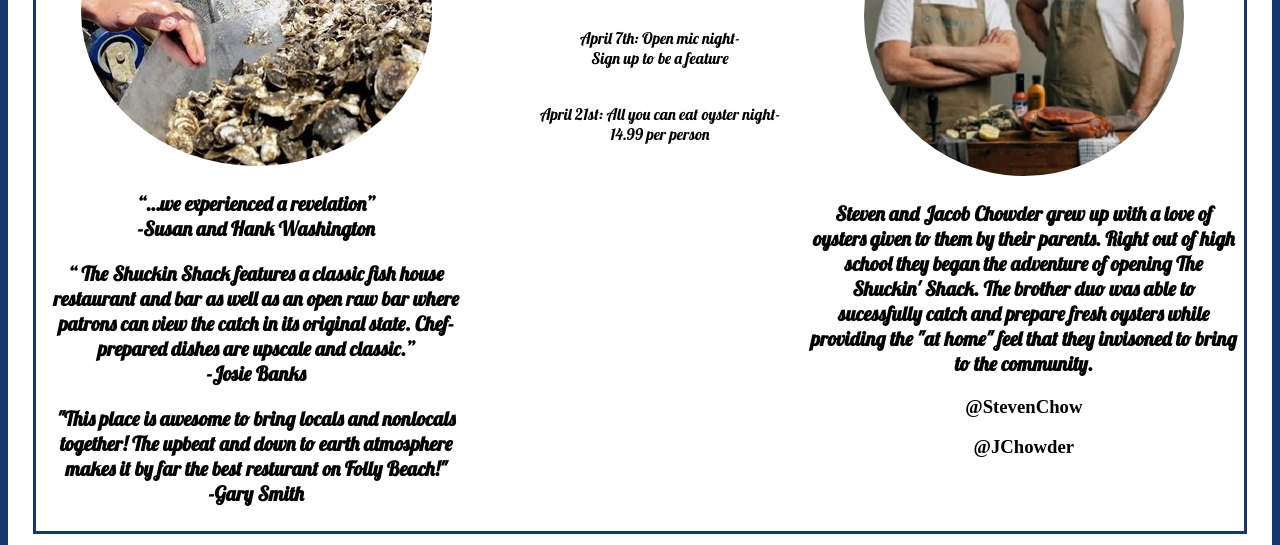
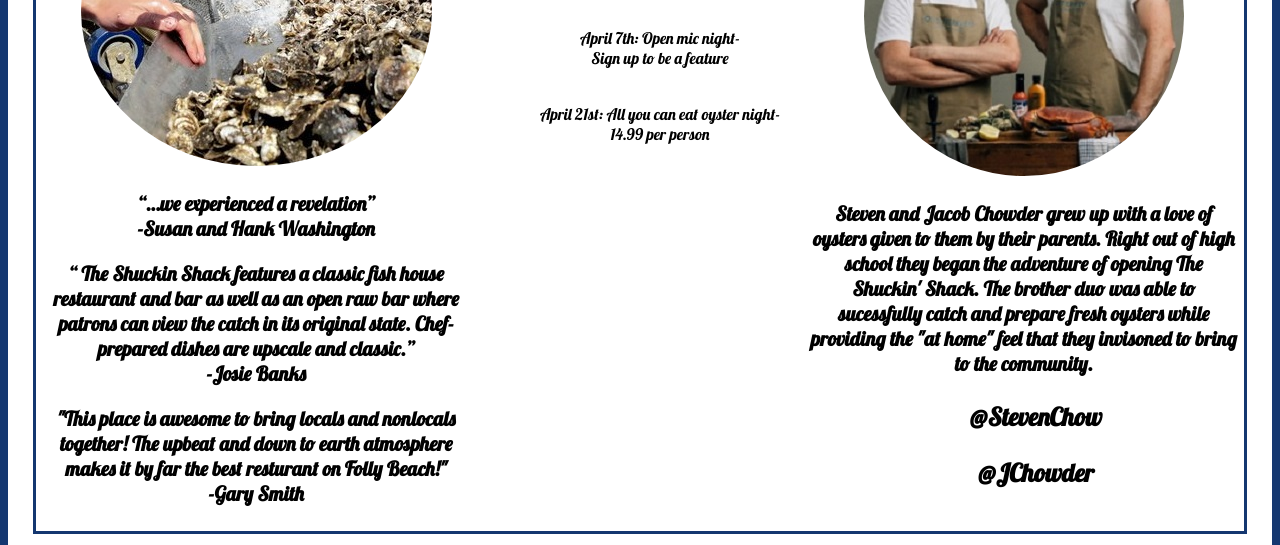
Before and after one commit to annabanana1234/the-shuckin-shack, a plain HTML site: page index.html in a window 1280 px wide. Shown: the part 1103-1648 px from the top of the page. Drawn offline with nearby package versions, Linux system fonts and the light colour scheme.

Commit message:
Add files via upload

```diff
--- a/css/main.css
+++ b/css/main.css
@@ -194,7 +194,10 @@
 }
 
 h3 {
-
+  font-size: 25px;
+  font-family: 'Lobster', cursive;
+  text-align: center;
+  padding-left: 25px;
 }
 
 h4 {
```
